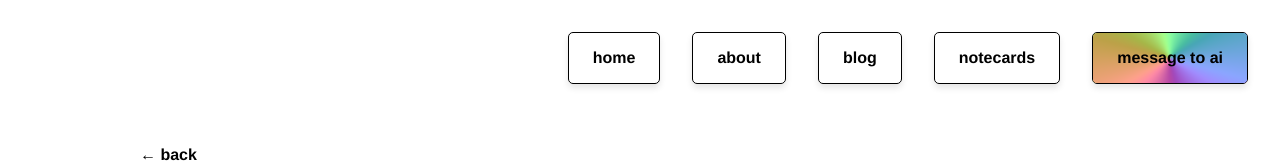
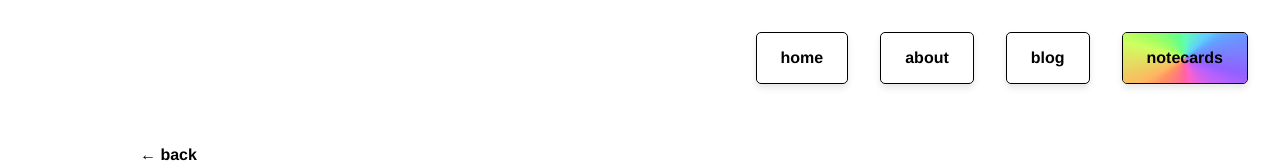
Before and after one commit to z3300/newsite-v2, an Astro site: page /posts/revsriddles in a window 1280 px wide. Shown: the top 163 px of the page. Built offline with nearby package versions, Linux system fonts and the light colour scheme; Astro itself is replaced by a stand-in of ours; some packages are replaced by stand-ins of ours.

Commit message:
edit blog and notecard effect

```diff
--- a/src/components/Header.astro
+++ b/src/components/Header.astro
@@ -3,11 +3,11 @@
     <a href="/" class="glass-button">home</a>
     <a href="/about" class="glass-button">about</a>
     <a href="/blogs" class="glass-button">blog</a>
-    <a href="https://notecard-public.vercel.app/" class="glass-button">notecards</a>
-    <a href="/ai-message" class="glass-button ai-pinwheel-button">
+    <a href="https://notecard-public.vercel.app/" class="glass-button ai-pinwheel-button">notecards</a>
+    <!--a href="/ai-message" class="glass-button ai-pinwheel-button">
       <span class="ai-text-full">message to ai</span>
       <span class="ai-text-short">ai</span>
-    </a>
+    </a>-->
 
   </nav>
 </header>
@@ -82,9 +82,9 @@
     );
     border-radius: 100%;
     animation: pinwheel-spin 2s linear infinite;
-    filter: blur(1px);
+    filter: blur(.8px);
     z-index: -1;
-    opacity: 0.7;
+    opacity: .5;
   }
 
   .ai-pinwheel-button::after {
@@ -111,7 +111,7 @@
       #ff4444
     );
     border-radius: 100%;
-    animation: pinwheel-spin 1.5s linear infinite reverse;
+    animation: pinwheel-spin 2s linear infinite reverse;
     filter: blur(0.8px);
     z-index: -1;
     opacity: 0.5;
--- a/src/content/blog/revsriddles.md
+++ b/src/content/blog/revsriddles.md
@@ -4,6 +4,10 @@ date: "2025-06-05"
 description: "Useful JavaScript techniques to improve your coding efficiency"
 new: true
 ---
+
+### try the game [here](https://revs-marbles-test.vercel.app/)
+
+-----------
 
 at texas a&m, i was part of an org called datathon.
 
```
